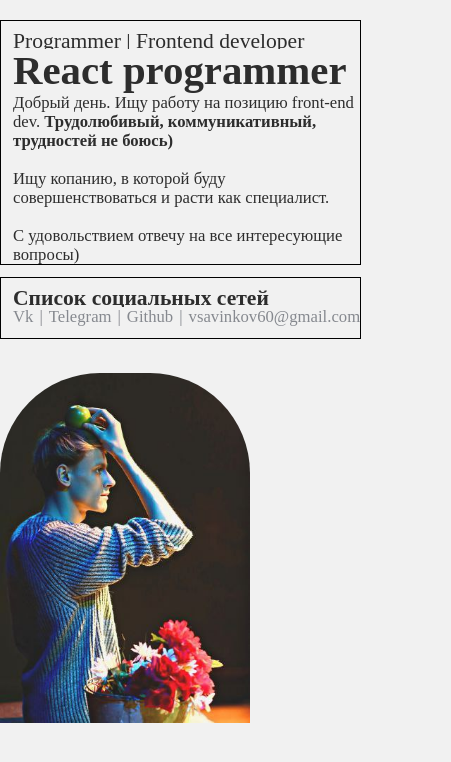
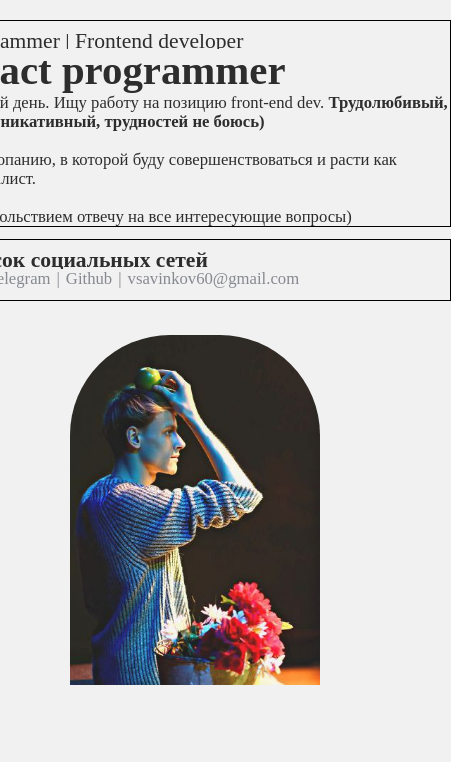
Before and after one commit to FrowningCat/Business-card-website, a React (Vite) app: page / in a window 390 px wide. Shown: the top 762 px of the page, 451 px wide, since content can reach past the window. Built offline with nearby package versions, Linux system fonts and the light colour scheme.

Commit message:
add relativ in header

```diff
--- a/src/components/LandingPage/Header/header.css
+++ b/src/components/LandingPage/Header/header.css
@@ -1,3 +1,7 @@
+html {
+  font-size: 16px;
+}
+
 .header {
   display: flex;
   max-width: 100vw;
@@ -58,6 +62,15 @@
 @media (max-width: 1000px) {
   .header {
     display: grid;
+    justify-content: center;
+    align-items: center;
+    grid-template-columns: repeat(auto-fit, 32rem);
     gap: 34px;
   }
+  .header__avatar {
+    margin: auto;
+  }
+  .header__textBlock {
+    width: 100%;
+  }
 }/*# sourceMappingURL=header.css.map */
--- a/src/components/LandingPage/Header/header.scss
+++ b/src/components/LandingPage/Header/header.scss
@@ -8,6 +8,10 @@ $titleFontSizeAdditionally: 21.59px;
 $textLineHeightMain: 19px;
 $titleLineHeightMain: 44px;
 $titleLineHeightAdditionally: 16.9px;
+
+html {
+    font-size: 16px;
+}
 
 .header {
     display: flex;
@@ -69,6 +73,15 @@ $titleLineHeightAdditionally: 16.9px;
 @media (max-width: 1000px) {
     .header {
         display: grid;
+        justify-content: center;
+        align-items: center;
+        grid-template-columns: repeat(auto-fit, 32rem);
         gap: 34px;
+        &__avatar {
+            margin: auto;
+        }
+        &__textBlock {
+            width: 100%;
+        }
     }
 }
```
Also changed, not shown: 1 other file (tests, documents, lock files or other folders).
